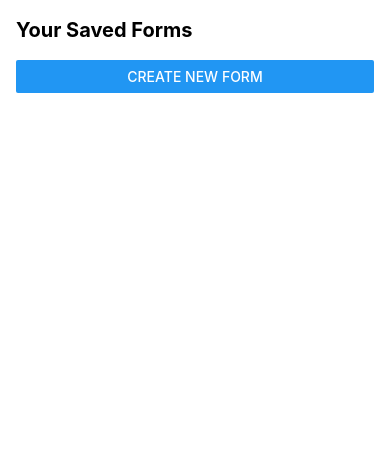
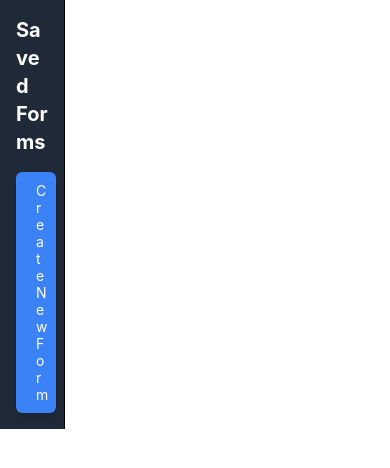
Before and after one commit to ecdye/forms, a React Native app: screen / in a window 390 px wide. Shown: the top 468 px of the page. Built offline with nearby package versions, Linux system fonts and the light colour scheme.

Commit message:
Improve styling
Signed-off-by: Ethan Dye <mrtops03@gmail.com>

```diff
--- a/App.tsx
+++ b/App.tsx
@@ -1,10 +1,10 @@
 import "./global.css"
 import React, { useEffect, useState } from 'react';
-import { View, Text, Button, FlatList, TouchableOpacity } from 'react-native';
+import { View, Text, TouchableOpacity } from 'react-native';
 import { FormDefinition } from './models/formTypes';
 import FormEditor from './components/FormEditor/FormEditor';
+import FormList from './components/FormList/FormList';
 import { getAllForms, saveForm, deleteForm } from './storage/formStorage';
-import { X } from 'lucide-react-native';
 
 export default function App() {
   const [forms, setForms] = useState<FormDefinition[]>([]);
@@ -30,47 +30,35 @@ export default function App() {
     await loadForms();
   };
 
-  if (editingForm) {
-    return (
-      <FormEditor
-        initialForm={editingForm}
-        onSave={handleSave}
-      />
-    );
-  }
+  return (
+    <View className="min-w-full flex flex-row">
+      <View className="w-1/6 p-4 border-r bg-gray-800">
+        <Text className="text-xl text-white font-bold mb-4">Saved Forms</Text>
 
-  return (
-    <View className="p-4">
-      <Text className="text-xl font-bold mb-4">Your Saved Forms</Text>
+        <FormList forms={forms} onEdit={setEditingForm} onDelete={handleDelete} />
 
-      <FlatList
-        data={forms}
-        keyExtractor={(f) => f.id}
-        renderItem={({ item }) => (
-          <View className="flex-row justify-between items-center mb-2 border-b pb-2 pr-6">
-            <TouchableOpacity onPress={() => setEditingForm(item)}>
-              <Text className="text-lg">{item.title || '(Untitled Form)'}</Text>
-            </TouchableOpacity>
-            <TouchableOpacity
-              onPress={() => handleDelete(item.id)}
-              className="absolute top-1 right-0 bg-red-500 p-1 rounded-full"
-            >
-              <X size={14} color="white" />
-            </TouchableOpacity>
-          </View>
-        )}
-      />
+        <TouchableOpacity
+          onPress={() => {
+            setEditingForm({
+              id: Date.now().toString(),
+              title: '',
+              pages: [],
+            });
+          }}
+          className="mr-2 px-5 py-2.5 rounded-md bg-blue-500 shadow-md hover:bg-blue-600 cursor-pointer align-center"
+        >
+          <Text className="text-white text-center text-l">Create New Form</Text>
+        </TouchableOpacity>
+      </View>
 
-      <Button
-        title="Create New Form"
-        onPress={() =>
-          setEditingForm({
-            id: Date.now().toString(),
-            title: '',
-            pages: [],
-          })
-        }
-      />
+      {editingForm && (
+        <View className="flex-1">
+          <FormEditor
+            initialForm={editingForm}
+            onSave={handleSave}
+          />
+        </View>
+      )}
     </View>
   );
 }
--- a/components/FormEditor/FormEditor.tsx
+++ b/components/FormEditor/FormEditor.tsx
@@ -73,9 +73,13 @@ export default function FormEditor({ initialForm, onSave }: Props) {
         </View>
       ))}
 
-      <Button title="Add Page" onPress={addPage} />
-      <View className="mt-4">
-        <Button title="Save Form" onPress={() => onSave(form)} />
+      <View className="flex flex-row justify-between">
+        <TouchableOpacity onPress={addPage} className='justify-begin mr-2 px-5 py-2.5 rounded-md bg-blue-500 shadow-md hover:bg-blue-600 cursor-pointer align-center'>
+          <Text className='text-white text-center text-l'>Add Page</Text>
+        </TouchableOpacity>
+        <TouchableOpacity onPress={() => onSave(form)} className='justify-end mr-2 px-5 py-2.5 rounded-md bg-blue-500 shadow-md hover:bg-blue-600 cursor-pointer align-center'>
+          <Text className='text-white text-center text-l'>Save Form</Text>
+        </TouchableOpacity>
       </View>
     </ScrollView>
   );
--- /dev/null
+++ b/components/FormList/FormList.tsx
@@ -0,0 +1,32 @@
+import React from 'react';
+import { FlatList, View, Text, TouchableOpacity } from 'react-native';
+import { FormDefinition } from '../../models/formTypes';
+import { X } from 'lucide-react-native';
+
+type Props = {
+  forms: FormDefinition[];
+  onEdit: (form: FormDefinition) => void;
+  onDelete: (id: string) => void;
+};
+
+export default function FormList({ forms, onEdit, onDelete }: Props) {
+  return (
+    <FlatList
+      data={forms}
+      keyExtractor={(f) => f.id}
+      renderItem={({ item }) => (
+        <View className="flex-row justify-between items-center mb-2 hover:border-l hover:border-l-white pl-2 pr-6 hover:bg-gray-700">
+          <TouchableOpacity onPress={() => onEdit(item)}>
+            <Text className="text-lg text-white pr-2">{item.title || '(Untitled Form)'}</Text>
+          </TouchableOpacity>
+          <TouchableOpacity
+            onPress={() => onDelete(item.id)}
+            className="absolute top-1 right-0 bg-red-500 p-1 rounded-full"
+          >
+            <X size={14} color="white" />
+          </TouchableOpacity>
+        </View>
+      )}
+    />
+  );
+}
--- a/package.json
+++ b/package.json
@@ -12,20 +12,19 @@
     "@expo/metro-runtime": "~5.0.4",
     "@react-native-async-storage/async-storage": "2.1.2",
     "@react-native-picker/picker": "2.11.1",
-    "expo": "~53.0.13",
+    "expo": "~53.0.16",
     "expo-status-bar": "~2.2.3",
     "lucide-react-native": "^0.525.0",
     "nativewind": "^4.1.23",
     "react": "19.0.0",
     "react-dom": "19.0.0",
-    "react-native": "0.79.4",
+    "react-native": "0.79.5",
     "react-native-reanimated": "~3.17.4",
     "react-native-safe-area-context": "5.4.0",
     "react-native-web": "^0.20.0"
   },
   "devDependencies": {
     "@babel/core": "^7.25.2",
-    "@react-native-community/cli": "^18.0.0",
     "@types/react": "~19.0.10",
     "prettier-plugin-tailwindcss": "^0.5.11",
     "tailwindcss": "^3.4.17",
```
Also changed, not shown: 1 other file (tests, documents, lock files or other folders).
